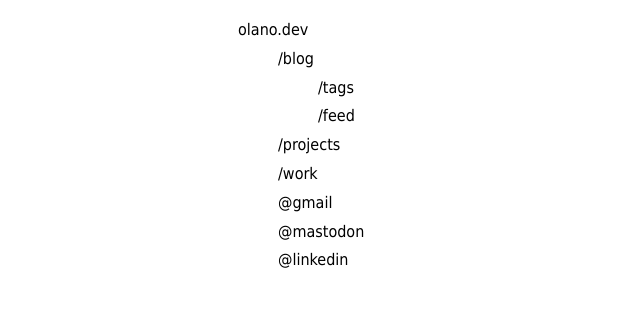
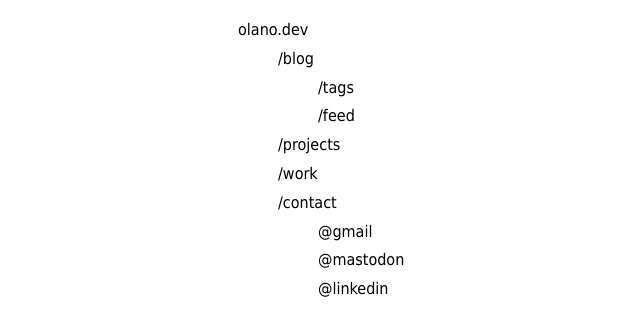
Before and after one commit to facundoolano/olano.dev, a Jekyll site: the page built from index.md, in a window 1280 px wide. Shown: the top 336 px of the page, without its empty margins (42-682 px from the left). Built offline with Jekyll 4.4.1, drawn with Linux system fonts in a browser that asks for light colours.

Commit message:
revert contact as a section

```diff
--- a/index.md
+++ b/index.md
@@ -10,6 +10,7 @@ layout: base
   * [/projects](/projects)
   * [/work](/work)
     <!-- * [/resume.pdf](/work/resume.pdf) -->
-  * [@gmail](mailto:facundo.olano@gmail.com)
-  * [@mastodon](https://hachyderm.io/@facundoolano)
-  * [@linkedin](https://www.linkedin.com/in/facundoolano/)
+  * /contact
+    * [@gmail](mailto:facundo.olano@gmail.com)
+    * [@mastodon](https://hachyderm.io/@facundoolano)
+    * [@linkedin](https://www.linkedin.com/in/facundoolano/)
```
